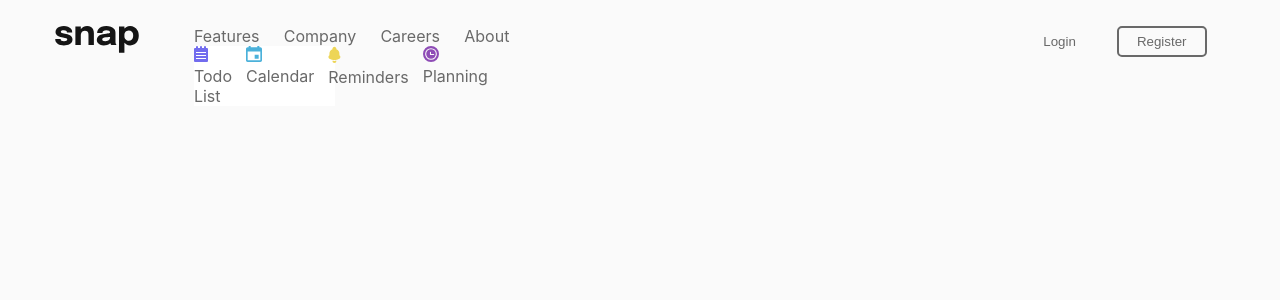
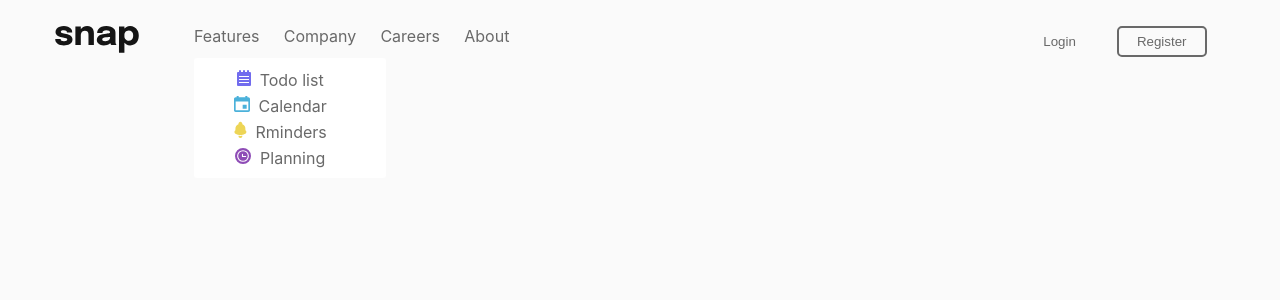
Before and after one commit to Reda-Hammada/snap-app, a React (Create React App) app: page / in a window 1280 px wide. Both pictures are taken after a click on the item "Features". Shown: the top 300 px of the page. Built offline with nearby package versions, Linux system fonts and the light colour scheme.

Commit message:
feature toggling and styling fully finished

```diff
--- a/src/components/Features.css
+++ b/src/components/Features.css
@@ -8,12 +8,35 @@
 
 
   .features_list_container {
+    position: absolute;
+    width: 15%;
+    background-color: #fff;
+    border-radius: 3px;
+    height: 120px;
+    margin-top: 1%;
+    -webkit-border-radius: 3px;
+    -moz-border-radius: 3px;
+    -ms-border-radius: 3px;
+    -o-border-radius: 3px;
+}
 
-    position: absolute;
-    width: 11%;
-    background-color: #fff;
+
+  .features_list_container ul  {
+
+    display: block;
+    text-align: center;
+    margin-top: 3%;
   }
 
+  .features_list_container ul li span  {
+
+    margin-left: 5%;
+
+
+  }
 
   .features_list_container ul li {
+
+    padding-top:3%;
+
   }
--- a/src/components/Features.jsx
+++ b/src/components/Features.jsx
@@ -1,23 +1,20 @@
 import React,{useState} from 'react'
-import Todo from '../images/icon-todo.svg';
-import Calendar from '../images/icon-calendar.svg';
-import Reminders from '../images/icon-reminders.svg';
-import Planning from '../images/icon-planning.svg';
+import Todo from '../images/icon-todo.svg'
+import Calendar from '../images/icon-calendar.svg'
+import Reminders from '../images/icon-reminders.svg'
+import Planning from '../images/icon-planning.svg'
 
 function Features() {
 
   const [toggle,setToggle] = useState(false);
 
-  const show = ()=>{
+  const Toggle = ()=>{
 
     setToggle(!toggle);
 
   }
 
-  const hide = () => {
 
-    setToggle(!toggle);
-  }
 
 
 
@@ -27,33 +24,32 @@ function Features() {
 
   return (
     <div className='Features_container'>
-        <p onMouseOver={show}
-           onMouseOut={hide}>Features</p>
-
-        <div className='features_list_container'>
-         {toggle ?(
-
+        <p onClick={Toggle}
+           >Features</p>
+        { toggle ?(
+        <div  className='features_list_container'>
             <ul>
               <li>
                 <img src={Todo} alt={'todo icon'} />
-              Todo List
+                <span>Todo list</span>
               </li>
               <li>
               <img src={Calendar} alt={'todo icon'} />
-            Calendar
+              <span>Calendar</span>
               </li>
               <li>
               <img src={Reminders} alt={'todo icon'} />
-               Reminders
+                <span>Rminders</span>
               </li>
               <li>
               <img src={Planning} alt={'todo icon'} />
-              Planning
+                <span>Planning</span>
               </li>
             </ul>
+        </div>
+
          )
          :null}
-        </div>
     </div>
   )
 }
```
Lines whose indentation alone changed are shown as unchanged.
